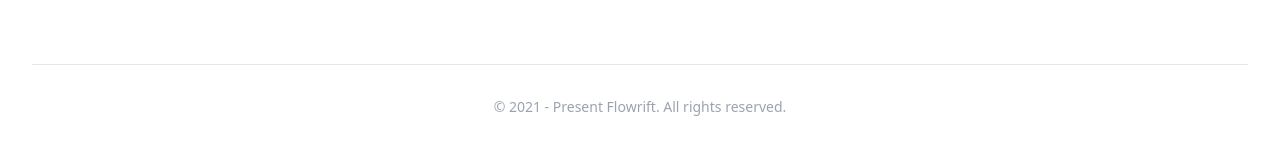
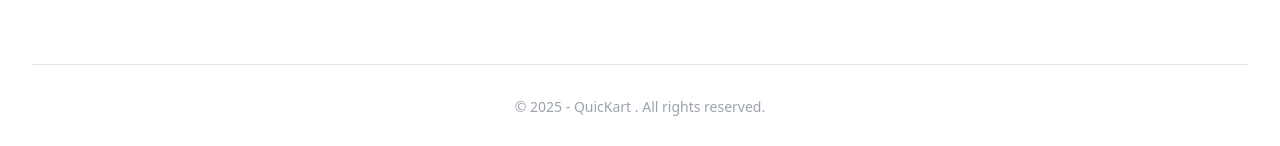
Before and after one commit to Priyanshu2908/vox-market, a Next.js app in the folder frontend/: page / in a window 1280 px wide. Shown: the part 3068-3214 px from the top of the page. Built offline with nearby package versions, Linux system fonts and the light colour scheme.

Commit message:
Update footer copyright year to 2025 for QuicKart

```diff
--- a/frontend/src/components/Footer.jsx
+++ b/frontend/src/components/Footer.jsx
@@ -252,7 +252,7 @@ const Footer = () => {
           {/* nav - end */}
         </div>
         <div className="border-t py-8 text-center text-sm text-gray-400">
-          © 2021 - Present Flowrift. All rights reserved.
+          © 2025 - QuicKart . All rights reserved.
         </div>
       </footer>
     </div >
```
